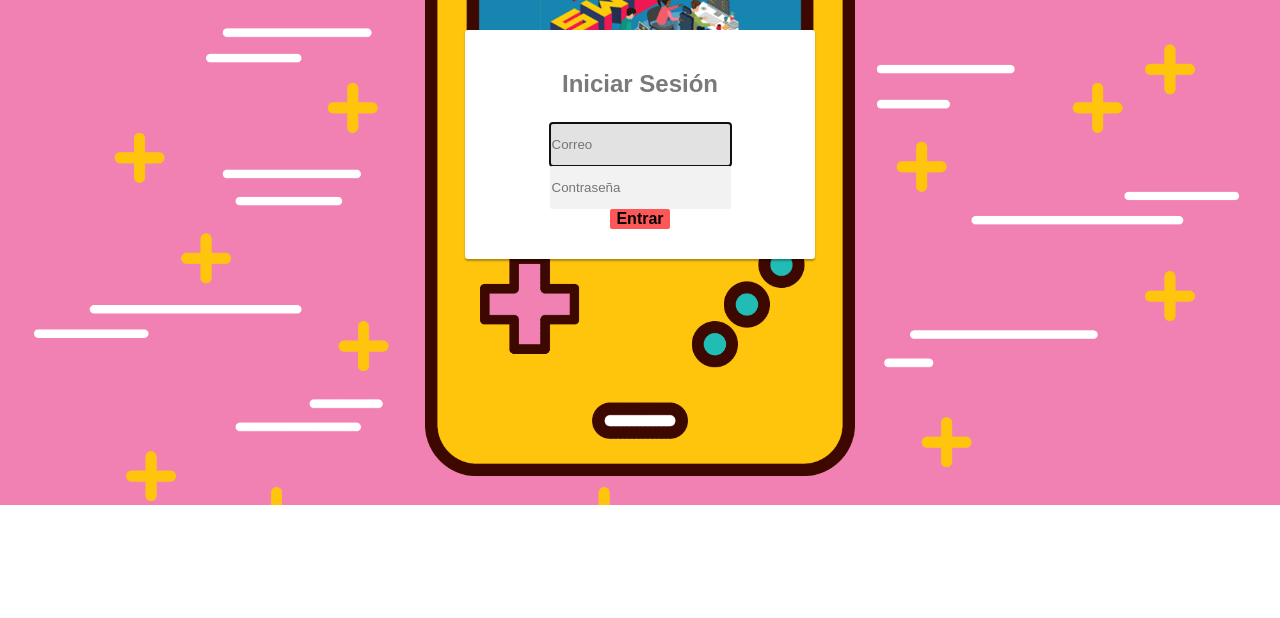
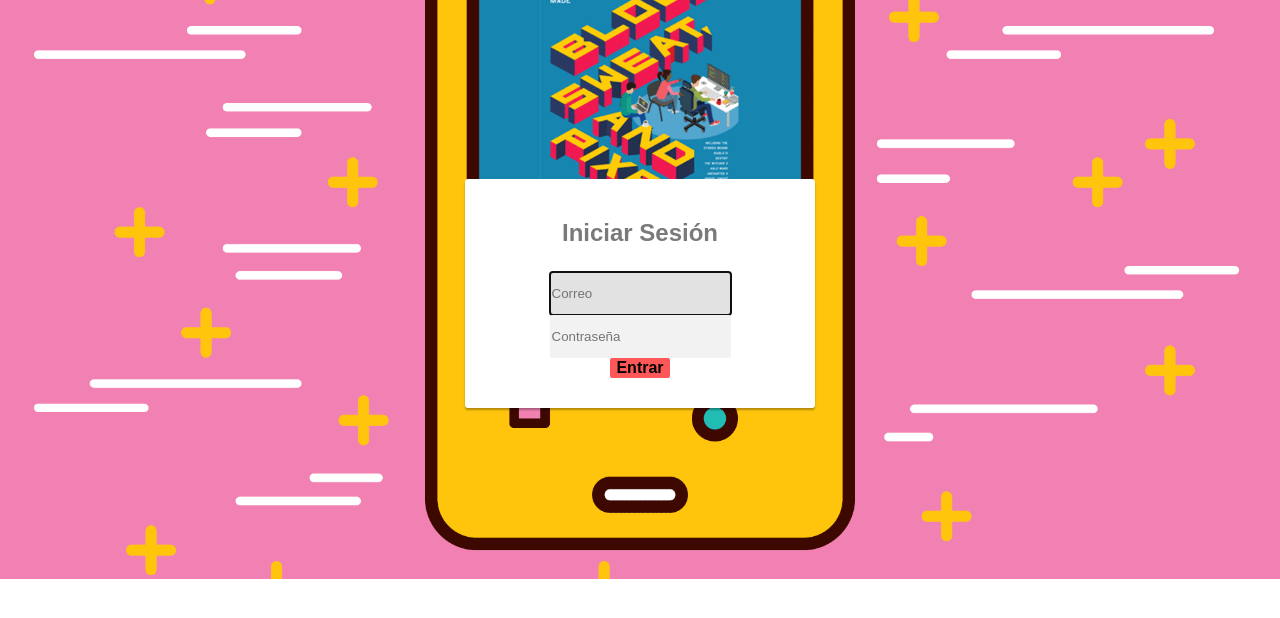
Before and after one commit to AngelaJanin/htmlR, a plain HTML site: page ingresar.html in a window 1280 px wide. Drawn offline with Linux system fonts and the light colour scheme.

Commit message:
ya poh vaoh

```diff
--- a/css/estilos.css
+++ b/css/estilos.css
@@ -9,6 +9,7 @@ body {
 
     /* Propiedad a utilizar para la imagen */
     background-size:cover;
+    margin-top: 14%;
 
 
 }
```
